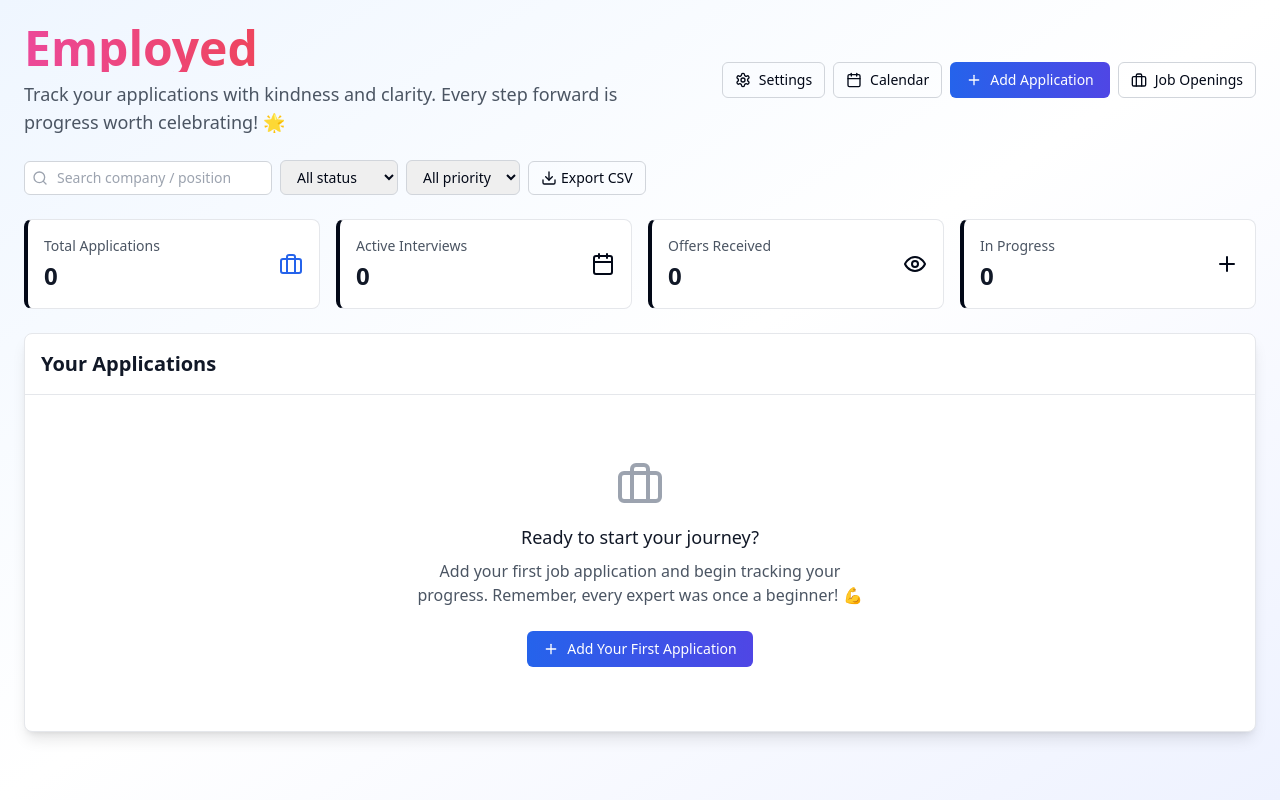
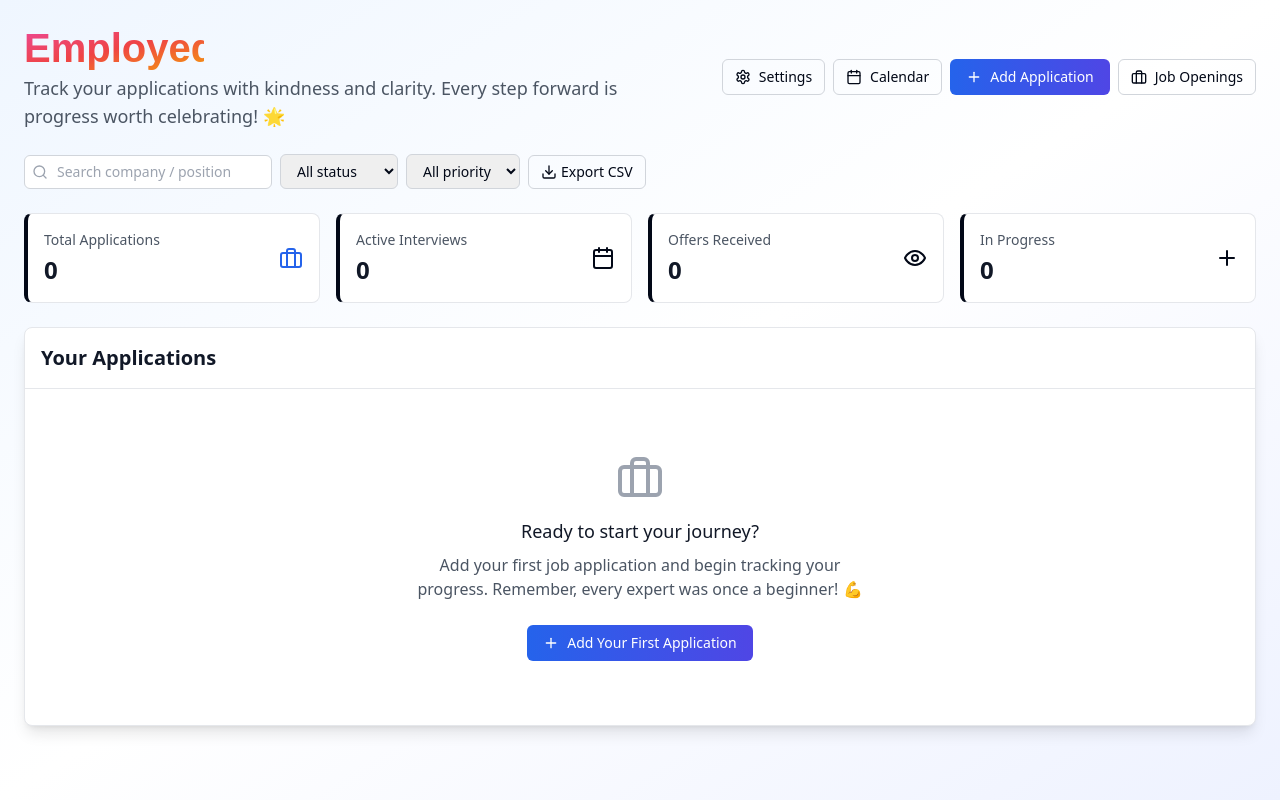
Before and after one commit to 1505-Ak/ND-JobTracker, a React (Vite) app: page / in a window 1280 px wide. Built offline with nearby package versions, Linux system fonts and the light colour scheme; a web font is replaced by a local one.

Commit message:
feat: SVG logo component; dark native select styling

```diff
--- /dev/null
+++ b/src/components/Logo.tsx
@@ -0,0 +1,31 @@
+const Logo = () => (
+  <svg
+    width="180"
+    height="50"
+    viewBox="0 0 180 50"
+    fill="none"
+    xmlns="http://www.w3.org/2000/svg"
+    aria-label="Employed logo"
+    className="select-none"
+  >
+    <defs>
+      <linearGradient id="grad" x1="0%" y1="0%" x2="100%" y2="100%">
+        <stop offset="0%" stopColor="#ec4899" />
+        <stop offset="50%" stopColor="#ef4444" />
+        <stop offset="100%" stopColor="#f59e0b" />
+      </linearGradient>
+    </defs>
+    <text
+      x="0"
+      y="38"
+      fontFamily="'Poppins', sans-serif"
+      fontWeight="800"
+      fontSize="40"
+      fill="url(#grad)"
+    >
+      Employed
+    </text>
+  </svg>
+);
+
+export default Logo;
--- a/src/index.css
+++ b/src/index.css
@@ -227,3 +227,10 @@ select:invalid:focus {
 .dark .text-gray-500 { @apply text-gray-400; }
 .dark .text-gray-700 { @apply text-gray-300; }
 .dark .text-gray-900 { @apply text-gray-100; }
+
+.dark select {
+  background-color: #374151;
+  border-color: #4B5563;
+  color: #F3F4F6;
+}
+.dark option { color: #000; } /* keeps list readable in browser default dropdown */
--- a/src/pages/Index.tsx
+++ b/src/pages/Index.tsx
@@ -18,6 +18,7 @@ import { ApplicationCalendar } from '@/components/ApplicationCalendar';
 import { AccessibilityPanel } from '@/components/AccessibilityPanel';
 import { JobOpenings } from '@/components/JobOpenings';
 import { useToast } from '@/hooks/use-toast';
+import Logo from '@/components/Logo';
 
 export interface JobApplication {
   id: string;
@@ -165,9 +166,7 @@ const Index = () => {
         {/* Header */}
         <div className="flex flex-col sm:flex-row justify-between items-start sm:items-center gap-4">
           <div>
-            <h1 className="text-4xl sm:text-5xl font-extrabold mb-2 bg-gradient-to-r from-pink-500 via-red-500 to-yellow-500 text-transparent bg-clip-text select-none">
-              Employed
-            </h1>
+            <Logo />
             <p className="text-lg text-gray-600 max-w-2xl">
               Track your applications with kindness and clarity. Every step forward is progress worth celebrating!
               🌟
```
